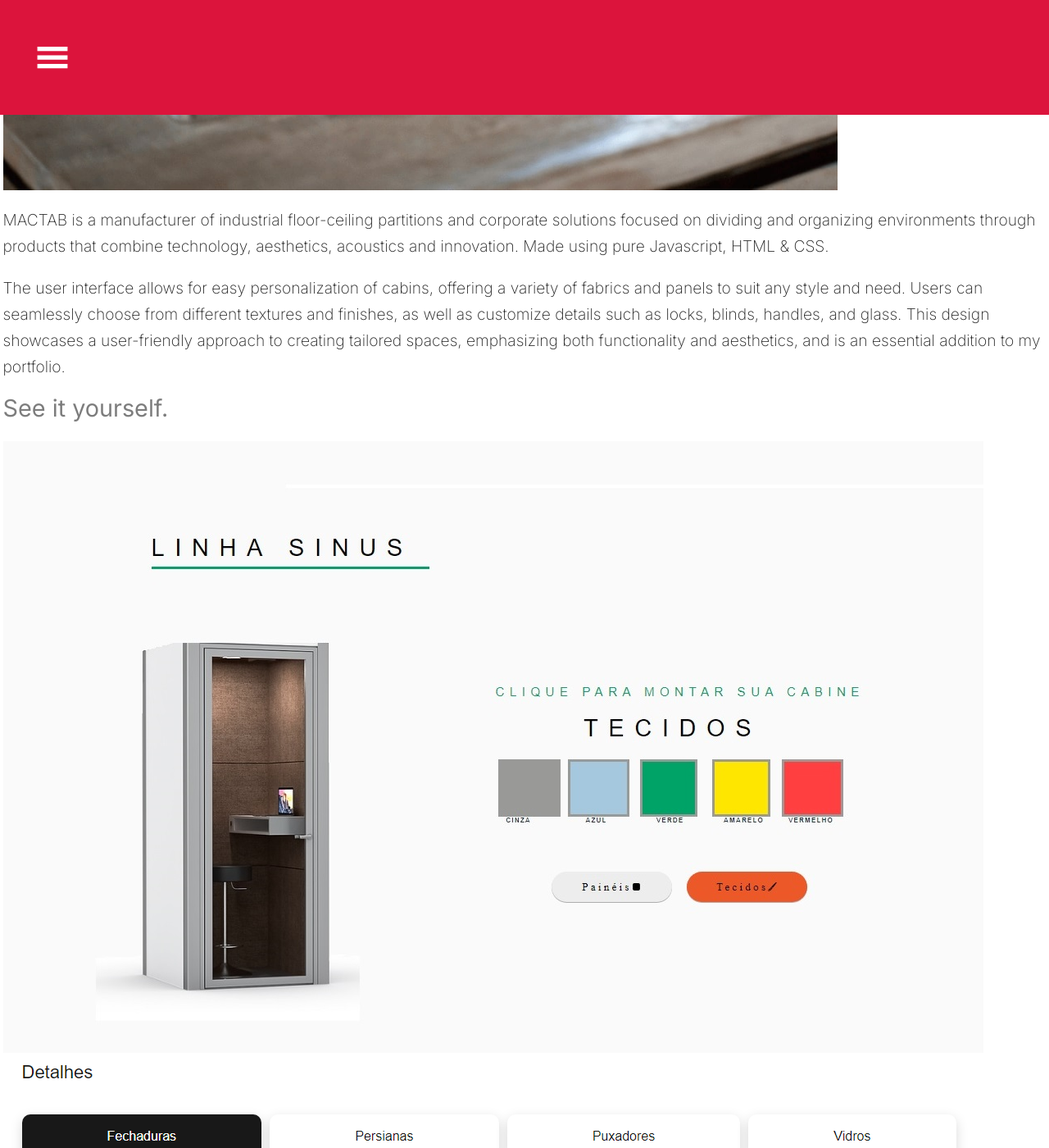
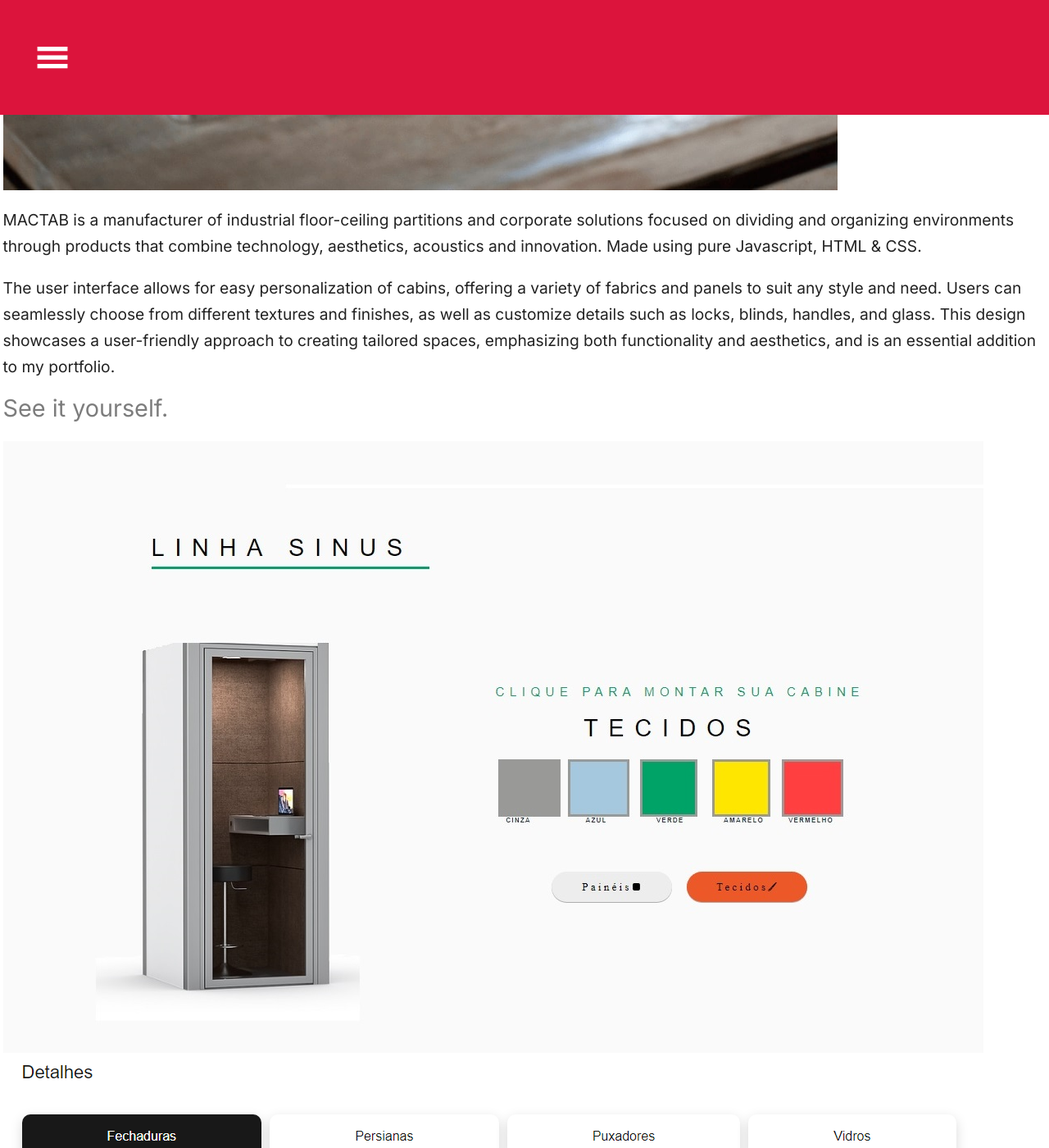
Before and after one commit to lyszt/lyszt.github.io, a Jekyll site: the page built from _posts/2021-8-5-Mactab.md, in a window 1280 px wide and 1400 px high, scrolled down 1081 px. Shown: the whole window at 82% size. Built offline with Jekyll 4.4.1, drawn with Linux system fonts in a browser that asks for light colours.

Commit message:
a color fix

```diff
--- a/css/blogs/default.css
+++ b/css/blogs/default.css
@@ -47,7 +47,8 @@ h2 {
   margin-top: 0;
 }
 .post .entry {
-  font-size: 1.5vw;
+  font-weight: normal;
+  font-size: 1.2em;
   line-height: 2.5vw;
   text-align: left;
 }
```
